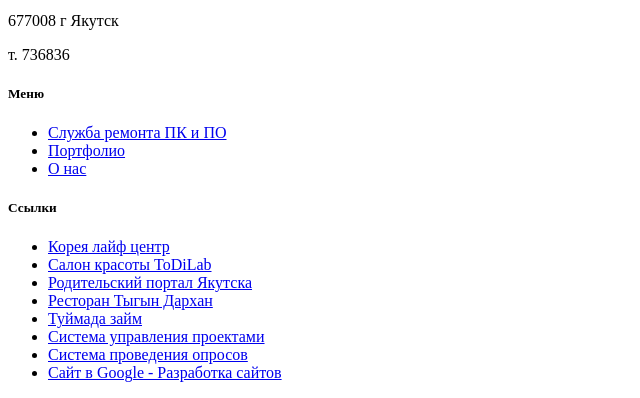
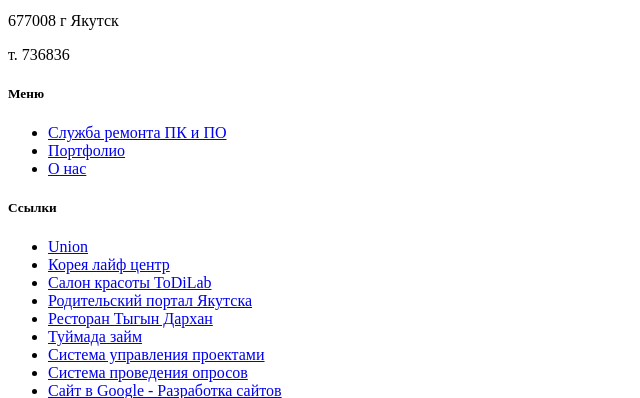
Before and after one commit to uraankhayayaal/ityakutia.ru, a Yii app: template frontend/views/site/about.php in a window 1280 px wide. Shown: the part 1835-2233 px from the top of the page, without its empty margins (0-640 px from the left). Run offline with PHP 8.4 and a stand-in for Yii, Linux system fonts and the light colour scheme; the template is opened without the code that fills it, so the values that code supplies are empty; some libraries are stand-ins or nearby versions.

Commit message:
new site added

```diff
--- a/frontend/views/layouts/_footer.php
+++ b/frontend/views/layouts/_footer.php
@@ -23,6 +23,7 @@
             <div class="col l4 s12">
               <h5 class="white-text">Ссылки</h5>
               <ul>
+                <li><a target="_blank" class="grey-text text-lighten-3" href="http://unionykt.ru">Union</a></li>
                 <li><a target="_blank" class="grey-text text-lighten-3" href="http://daegulife.ru">Корея лайф центр</a></li>
                 <li><a target="_blank" class="grey-text text-lighten-3" href="http://todilab.ru">Салон красоты ToDiLab</a></li>
                 <li><a target="_blank" class="grey-text text-lighten-3" href="http://2children.ru">Родительский портал Якутска</a></li>
```
